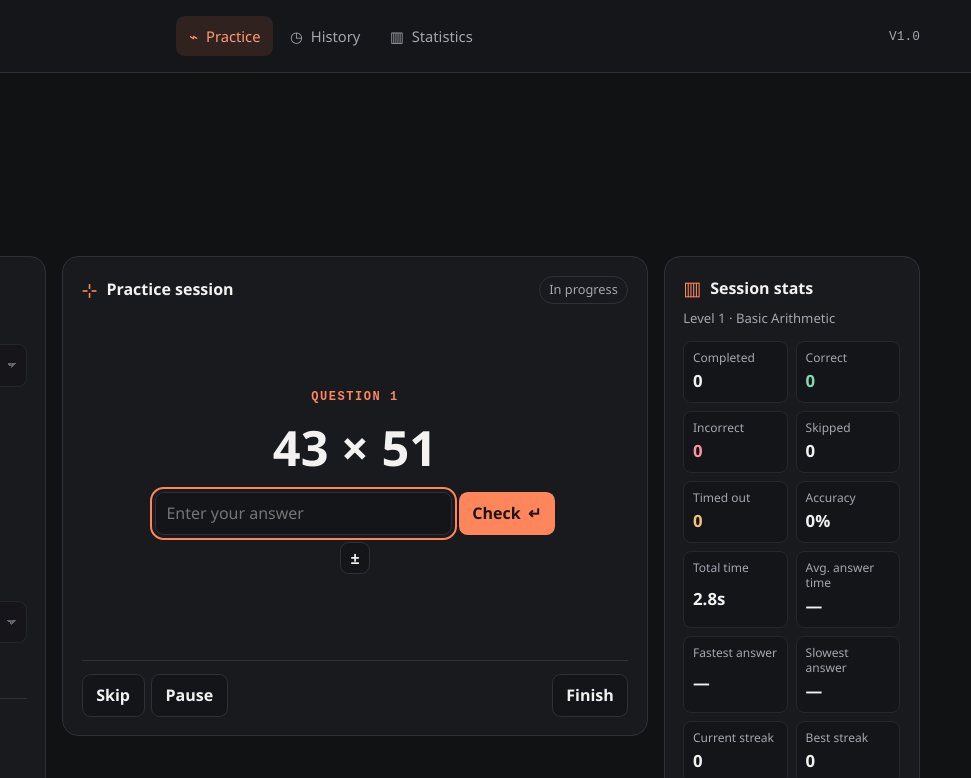
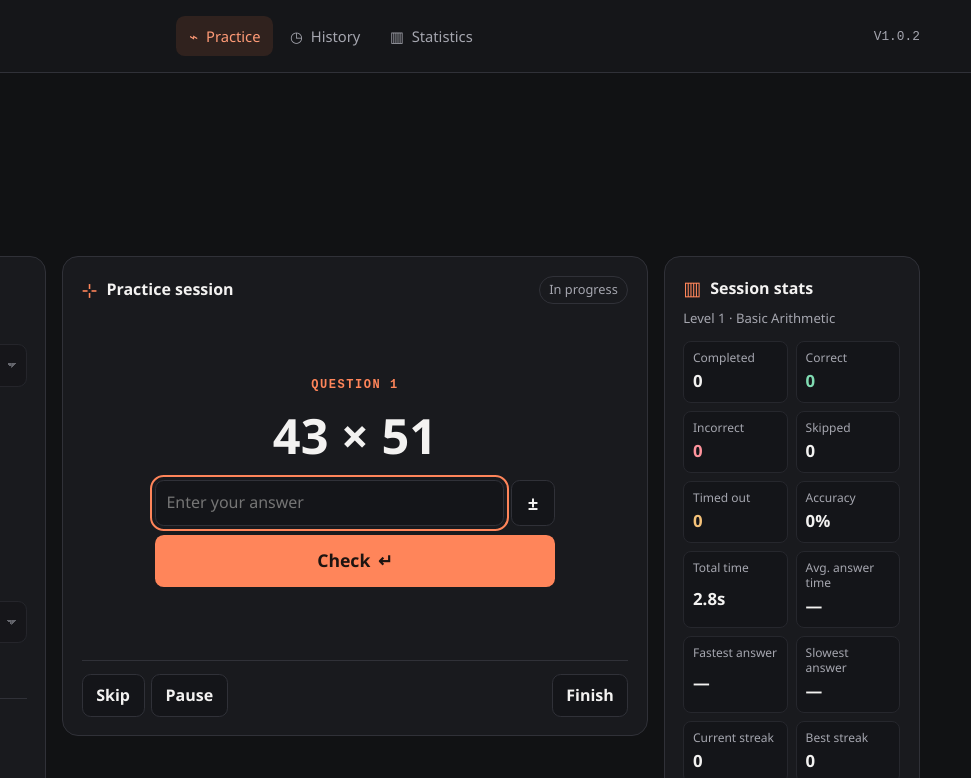
Before and after one commit to MinhG10/Mental-Math, a plain HTML site: page index.html in a window 1280 px wide. Both pictures are taken after a click on the button "Start". Shown: the top 778 px of the page, 309-1280 px from the left. Drawn offline with Linux system fonts and the light colour scheme.

Commit message:
Improve answer controls and keep input focused

```diff
--- a/css/components.css
+++ b/css/components.css
@@ -45,14 +45,16 @@ select {
 .stage-message h3 { font-size: clamp(1.25rem, 2.7vw, 1.8rem); line-height: 1.15; letter-spacing: -.03em; }
 .stage-message p { color: var(--muted); overflow-wrap: anywhere; }
 .stage-message .primary { margin-top: .6rem; min-width: 8rem; }
-#play-question { width: 100%; min-width: 0; }
+#play-answer { width: 100%; min-width: 0; }
+#play-feedback { margin-inline: auto; }
 .expression { font-size: clamp(1.7rem, 3.8vw, 3.5rem); line-height: 1.2; font-weight: 750; margin-block: .7rem 1rem; overflow-wrap: anywhere; }
 .expression.long { font-size: clamp(1.5rem, 2.5vw, 2.25rem); }
-#answer-form { display: flex; max-width: 25rem; margin: 1rem auto 0; gap: .45rem; }
+#answer-form { display: grid; max-width: 25rem; margin: 1rem auto 0; gap: .55rem; }
+.answer-row { display: grid; grid-template-columns: minmax(0, 1fr) auto; gap: .45rem; }
 #answer { min-width: 0; font-variant-numeric: tabular-nums; }
-#answer-form button span { margin-left: .2rem; }
-.answer-tools { display: flex; align-items: center; justify-content: center; gap: .45rem; margin-top: .45rem; }
-.compact { min-height: 2rem; padding: .12rem .6rem; }
+#toggle-negative { min-width: 2.75rem; font-size: 1.15rem; }
+#check-answer { min-height: 3.25rem; font-size: 1.1rem; }
+#check-answer span { margin-left: .2rem; }
 .play-controls { display: flex; flex-wrap: wrap; gap: .4rem; padding-top: .8rem; border-top: 1px solid var(--border); }
 .play-controls .finish { margin-left: auto; }
 .metrics { display: grid; grid-template-columns: repeat(auto-fit, minmax(min(100%, 8rem), 1fr)); gap: .5rem; width: 100%; }
--- a/index.html
+++ b/index.html
@@ -28,7 +28,7 @@
         <button id="tab-history" role="tab" aria-selected="false" aria-controls="history" tabindex="-1" data-tab="history"><span aria-hidden="true">◷</span> History</button>
         <button id="tab-statistics" role="tab" aria-selected="false" aria-controls="statistics" tabindex="-1" data-tab="statistics"><span aria-hidden="true">▥</span> Statistics</button>
       </nav>
-      <span class="version">V1.0</span>
+      <span class="version">V1.0.2</span>
     </div>
   </header>
   <main class="shell">
@@ -75,23 +75,25 @@
               <h3>Paused</h3>
               <p>The timers will continue when you resume.</p>
             </div>
-            <div id="play-question" hidden>
-              <div id="question-number" class="eyebrow"></div>
-              <div id="expression" class="expression"></div>
-              <p id="question-hint" class="muted" hidden></p>
+            <div id="play-answer" hidden>
+              <div id="play-question" hidden>
+                <div id="question-number" class="eyebrow"></div>
+                <div id="expression" class="expression"></div>
+                <p id="question-hint" class="muted" hidden></p>
+              </div>
+              <div id="play-feedback" class="stage-message" role="status" hidden>
+                <h3 id="feedback-title"></h3>
+                <p id="feedback-answer"></p>
+              </div>
               <form id="answer-form" novalidate>
                 <label for="answer" class="sr-only">Answer</label>
-                <input id="answer" type="text" inputmode="decimal" autocomplete="off" autocapitalize="off" spellcheck="false" placeholder="Enter your answer" aria-describedby="answer-error">
-                <button class="primary" type="submit">Check <span aria-hidden="true">↵</span></button>
+                <div class="answer-row">
+                  <input id="answer" type="text" inputmode="decimal" autocomplete="off" autocapitalize="off" spellcheck="false" placeholder="Enter your answer" aria-describedby="answer-error">
+                  <button id="toggle-negative" class="subtle" type="button" aria-label="Toggle the answer sign">±</button>
+                </div>
+                <p id="answer-error" class="form-error" role="alert" hidden></p>
+                <button id="check-answer" class="primary" type="submit">Check <span aria-hidden="true">↵</span></button>
               </form>
-              <div class="answer-tools">
-                <button id="toggle-negative" class="subtle compact" type="button" aria-label="Toggle the answer sign">±</button>
-                <p id="answer-error" class="form-error" role="alert" hidden></p>
-              </div>
-            </div>
-            <div id="play-feedback" class="stage-message" role="status" hidden>
-              <h3 id="feedback-title"></h3>
-              <p id="feedback-answer"></p>
             </div>
             <div id="play-summary" class="stage-message" hidden>
               <span class="stage-mark" aria-hidden="true">✓</span>
--- a/js/ui/practice-ui.js
+++ b/js/ui/practice-ui.js
@@ -13,15 +13,27 @@ export function setupPractice(engine, levelLabel) {
   const answer = byId('answer');
   const questionTimer = byId('question-timer');
   const form = byId('answer-form');
+  const check = byId('check-answer');
+  const toggleNegative = byId('toggle-negative');
+  const answerPane = byId('play-answer');
   const panes = Object.fromEntries(['idle', 'question', 'feedback', 'paused', 'summary'].map(name => [name, byId('play-' + name)]));
   let shownQuestionId;
   let state;
   answer.maxLength = LIMITS.answerChars;
+  form.addEventListener('pointerdown', event => {
+    // Keep the keyboard open when a tap would move focus to a button.
+    if (event.button === 0 && document.activeElement === answer && event.target.closest('button')) event.preventDefault();
+  });
   form.addEventListener('submit', event => {
     event.preventDefault();
-    if (state === 'question') engine.submit(answer.value, shownQuestionId);
+    if (state !== 'question') return;
+    answer.focus();
+    engine.submit(answer.value, shownQuestionId);
   });
-  byId('toggle-negative').addEventListener('click', () => {
+  answer.addEventListener('beforeinput', event => {
+    if (state === 'feedback') event.preventDefault();
+  });
+  toggleNegative.addEventListener('click', () => {
     answer.value = answer.value.startsWith('-') ? answer.value.slice(1) : '-' + answer.value.replace(/^\+/, '');
     answer.focus();
   });
@@ -36,6 +48,8 @@ export function setupPractice(engine, levelLabel) {
     state = snapshot.state;
     const visible = state === 'finished' ? 'summary' : state;
     for (const [name, pane] of Object.entries(panes)) pane.hidden = name !== visible;
+    answerPane.hidden = state !== 'question' && state !== 'feedback';
+    check.disabled = toggleNegative.disabled = state !== 'question';
     setText(byId('practice-state'), labels[state]);
     byId('settings-fields').disabled = active;
     const layout = document.querySelector('.practice-layout');
@@ -76,6 +90,7 @@ export function setupPractice(engine, levelLabel) {
       title.className = feedback.status;
       setText(title, STATUS[feedback.status]);
       setText(byId('feedback-answer'), feedbackText(feedback));
+      if (previous === 'paused' && !byId('practice').hidden) answer.focus();
     }
     if (result && previous !== 'finished') {
       setText(byId('summary-caption'), snapshot.error || (result.reason === 'challenge'
--- a/sw.js
+++ b/sw.js
@@ -1,6 +1,6 @@
 const scope = self.registration.scope;
 const prefix = `mental-math:${scope}:`;
-const cacheName = prefix + 'v1.0.1';
+const cacheName = prefix + 'v1.0.2';
 const shell = [
   './index.html', './manifest.json',
   './assets/icons/icon.svg', './assets/icons/icon-192.png', './assets/icons/icon-512.png', './assets/icons/apple-touch-icon.png',
```
Also changed, not shown: tests/browser-smoke.mjs (+39 -2 lines), 1 other file.
